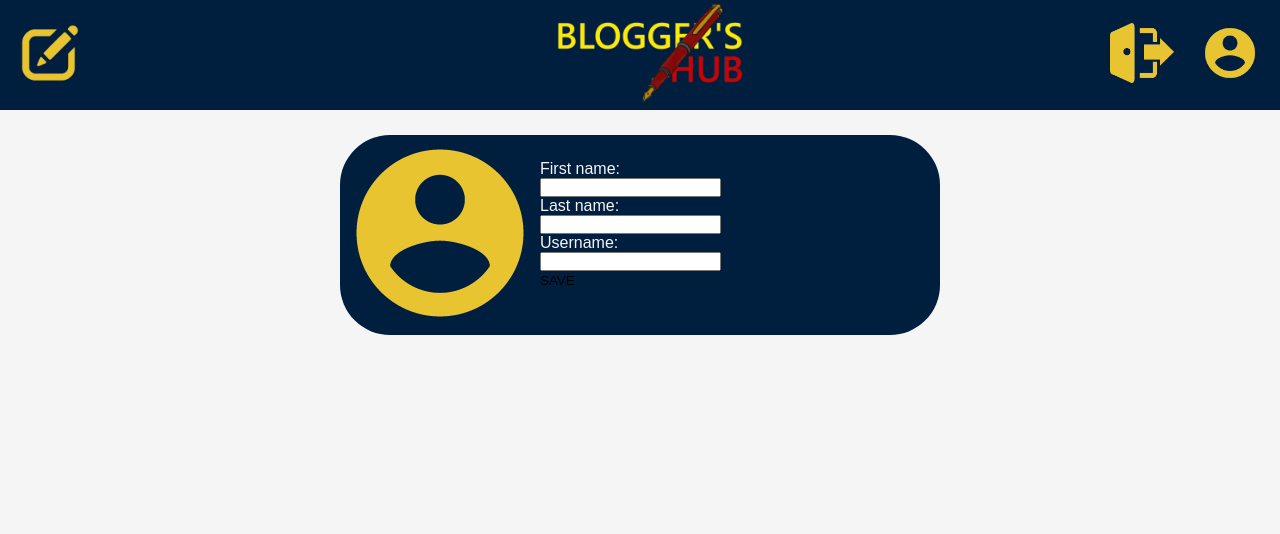
After one commit to rimonkayastha/blogger_hub, a Django app: template blogger_hub_project/user/templates/account_edit.html in a window 1280 px wide. The commit adds this page. Shown: the top 534 px of the page. Run offline with Django 5.2, Linux system fonts and the light colour scheme; the template is opened without the code that fills it: values that come from a table or form of the project are taken from there, others are empty.

Commit message:
feat: add account details edit page and form

```diff
--- a/blogger_hub_project/home/static/css/blogger_hub.css
+++ b/blogger_hub_project/home/static/css/blogger_hub.css
@@ -81,6 +81,7 @@ button {
 }
 .account-details {
     display: flex;
+    flex: 1;
     flex-direction: column;
     justify-content: space-evenly;
     align-items: top;
@@ -120,3 +121,7 @@ button {
 .Signup {
     text-align: center;
 }
+.account_edit_form {
+    height: 150px;
+    width: 150px;
+}
--- a/blogger_hub_project/home/templates/header_home.html
+++ b/blogger_hub_project/home/templates/header_home.html
@@ -27,12 +27,9 @@
                 <img src="{% static 'icons/logout.png' %}" class="logoutimg">
             </button>
         </form>
-        <form action='{% url "page_redirect" %}' method="post" class="account-direct">
-            {% csrf_token %}
-            <button type="submit" name="redirect-type" value="account" class="accountdir">
-                <img src="{% static 'icons/account.png' %}" class="accountdirimg">
-            </button>
-        </form>
+        <a href = "{% url 'account_page' username=request.user.username %}">
+            <img src="{% static 'icons/account.png' %}" class="accountdirimg">
+        </a>
     </div>
 {% endblock %}
 
--- a/blogger_hub_project/user/forms.py
+++ b/blogger_hub_project/user/forms.py
@@ -10,3 +10,8 @@ class UserSignupForm(forms.ModelForm):
     class Meta:
         model = CustomUser
         fields = ['username', 'email', 'password']
+
+class AccountEditForm(forms.ModelForm):
+    class Meta:
+        model = CustomUser
+        fields = ['first_name', 'last_name', 'username']
--- /dev/null
+++ b/blogger_hub_project/user/templates/account_edit.html
@@ -0,0 +1,28 @@
+{% extends 'header_home.html' %}
+{% load static %}
+
+{% block content %}
+<div class="account-top-section">
+    <div class="account-section">
+        <div class="image-section">
+            <img src="{% static 'icons/account.png' %}" class="profileimg">
+        </div>
+        <div class="account-details">
+            <form class="account_edit_form" method="post">
+                {% csrf_token %}
+                {% for field in form.visible_fields %}
+                    <div class="field">
+                        {{field.label_tag}}
+                        {{field}}
+                        {{field.errors}}
+                    </div>
+                {% endfor %}
+                <button class="save-btn" type="submit">SAVE</button>
+            </form>
+        </div>
+    </div>
+</div>
+<div class="account-bottom-section">
+
+</div>
+{% endblock %}
--- a/blogger_hub_project/user/urls.py
+++ b/blogger_hub_project/user/urls.py
@@ -5,5 +5,6 @@ urlpatterns = [
     path('', views.default_direct, name='default_direct'),
     path('login/', views.login_page, name='login_page'),
     path('signup/', views.signup_page, name='signup_page'),
-    path('account/', views.account_page, name='account_page'),
+    path('account/<str:username>', views.account_page, name='account_page'),
+    path('account/<str:username>/edit/', views.account_edit_page, name='account_edit_page'),
 ]
```
Also changed, not shown: blogger_hub_project/user/templates/account.html (+7 -9 lines), blogger_hub_project/user/views.py (+20 -4 lines).
